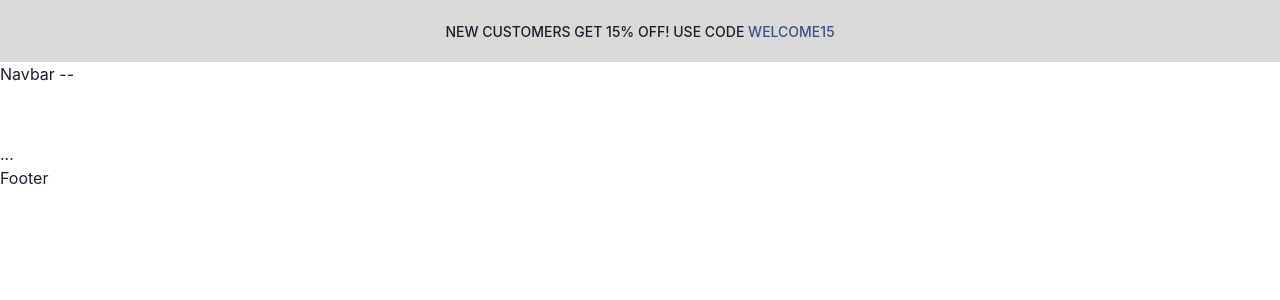
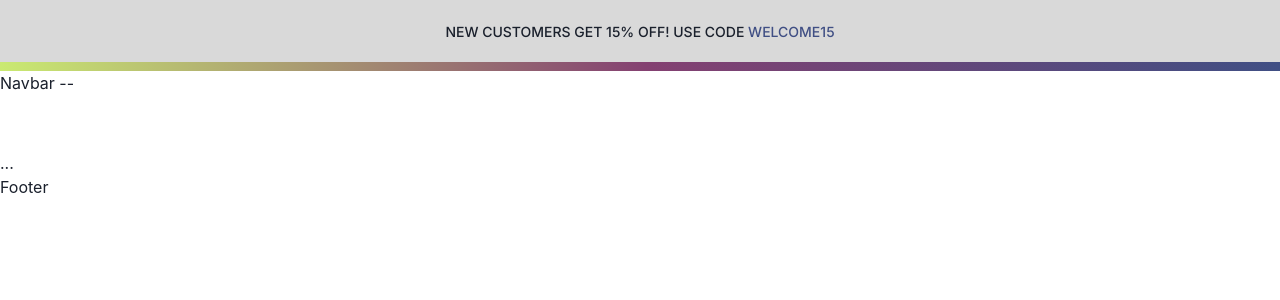
Before and after one commit to zsozsi-fekete/netfire-coding-challenge, a React (Vite) app: page / in a window 1280 px wide. Shown: the top 300 px of the page. Built offline with nearby package versions, Linux system fonts and the light colour scheme.

Commit message:
Added AccentBar and layerStyles

```diff
--- /dev/null
+++ b/src/components/AccentBar.tsx
@@ -0,0 +1,7 @@
+import { Box } from "@chakra-ui/react";
+
+const AccentBar = () => {
+  return <Box h="9px" w="100%" layerStyle="accent" />;
+};
+
+export default AccentBar;
--- a/src/features/Home/components/HomePage.tsx
+++ b/src/features/Home/components/HomePage.tsx
@@ -3,6 +3,7 @@ import Footer from "@/components/Footer";
 import NavBar from "@/components/NavBar";
 import { Box } from "@chakra-ui/react";
 import AdvertContent from "./AdvertContent";
+import AccentBar from "@/components/AccentBar";
 
 const HomePage = () => {
   return (
@@ -10,6 +11,7 @@ const HomePage = () => {
       <AdvertBar>
         <AdvertContent />
       </AdvertBar>
+      <AccentBar />
       <NavBar />
       <Box mt={20}>...</Box>
       <Footer />
--- /dev/null
+++ b/src/theme/foundations/layerStyles.ts
@@ -0,0 +1,7 @@
+const layerStyles = {
+  accent: {
+    bgGradient: "linear(90deg, #CAEA71 0%, #844071 50.5%, #404F84 100%)",
+  },
+};
+
+export default layerStyles;
```
Also changed, not shown: src/theme/index.ts (+9 -1 lines), src/theme/foundations/colors.ts (renamed from src/theme/colors.ts).
